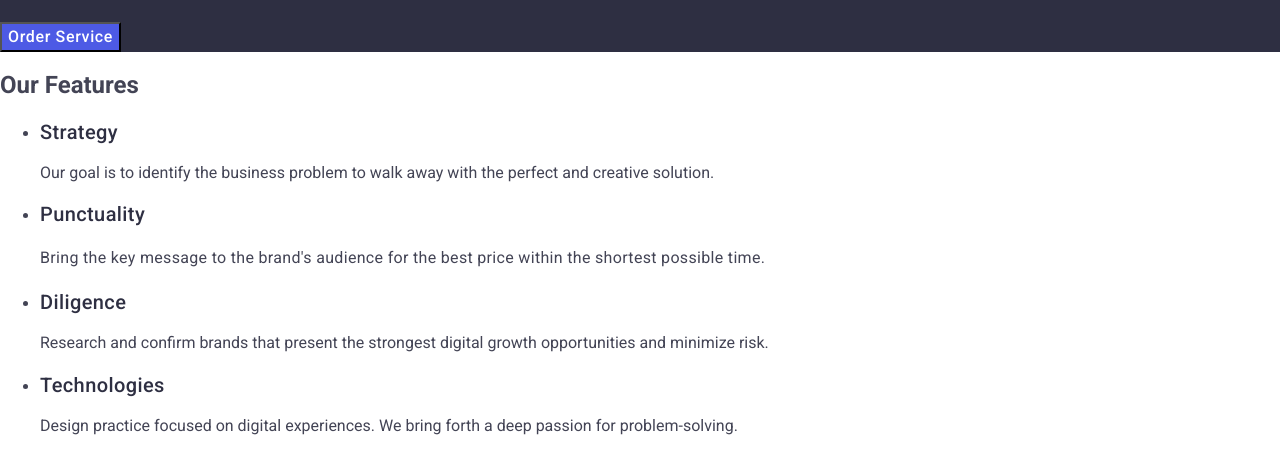
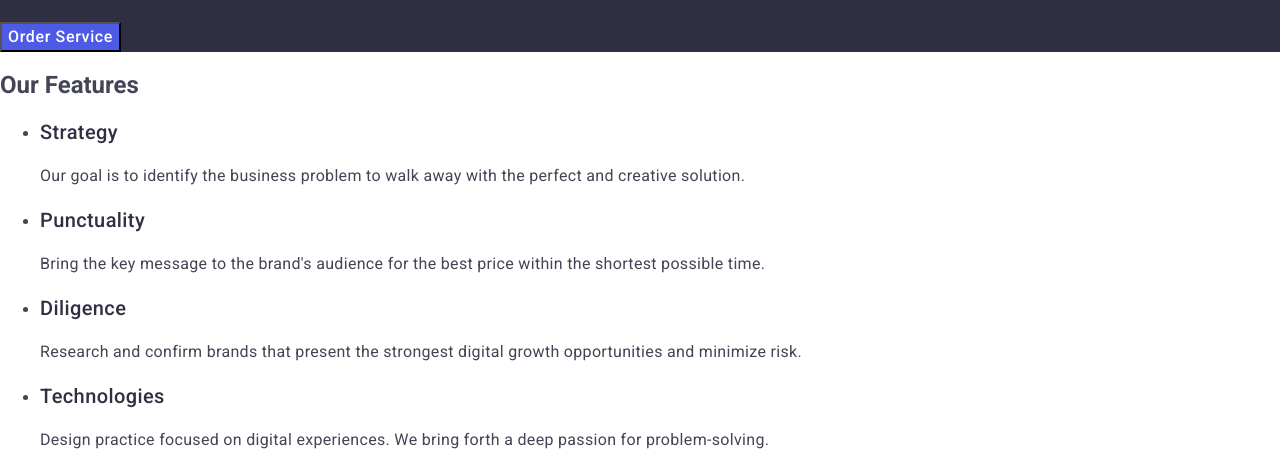
Before and after one commit to leventkoybasi/goit-markup-hw-02, a plain HTML site: page index.html in a window 1280 px wide. Shown: the part 304-766 px from the top of the page. Drawn offline with nearby package versions, Linux system fonts and the light colour scheme.

Commit message:
Errors in the test case have been resolved.

```diff
--- a/index.html
+++ b/index.html
@@ -54,7 +54,7 @@
         <ul>
           <li>
             <h3 class="features">Strategy</h3>
-            <p>
+            <p class="features-text">
               Our goal is to identify the business problem to walk away with the
               perfect and creative solution.
             </p>
@@ -68,14 +68,14 @@
           </li>
           <li>
             <h3 class="features">Diligence</h3>
-            <p>
+            <p class="features-text">
               Research and confirm brands that present the strongest digital
               growth opportunities and minimize risk.
             </p>
           </li>
           <li>
             <h3 class="features">Technologies</h3>
-            <p>
+            <p class="features-text">
               Design practice focused on digital experiences. We bring forth a
               deep passion for problem-solving.
             </p>
```
Also changed, not shown: css/styles.css (+0 -18 lines).
